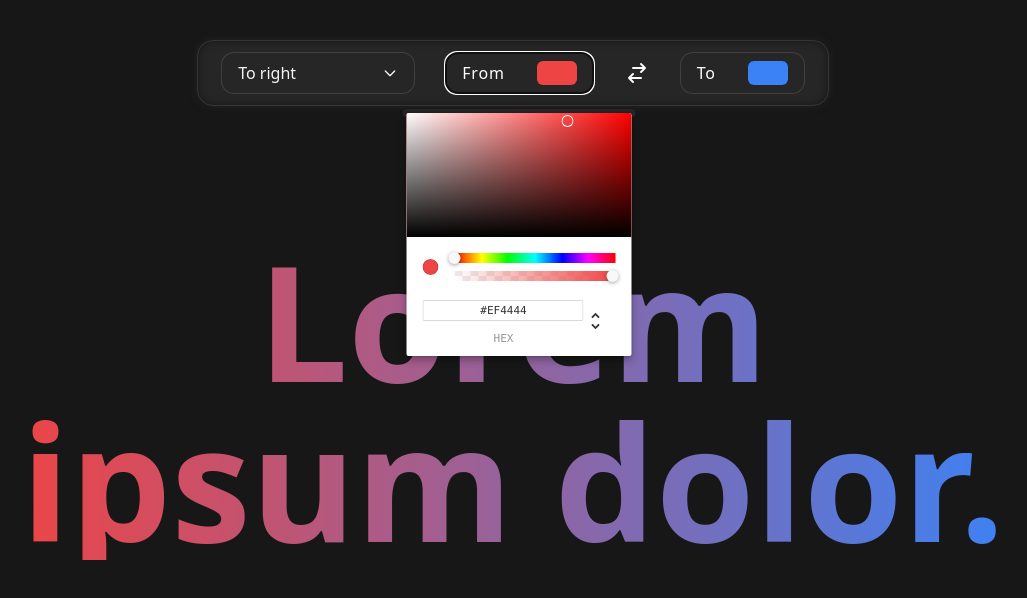
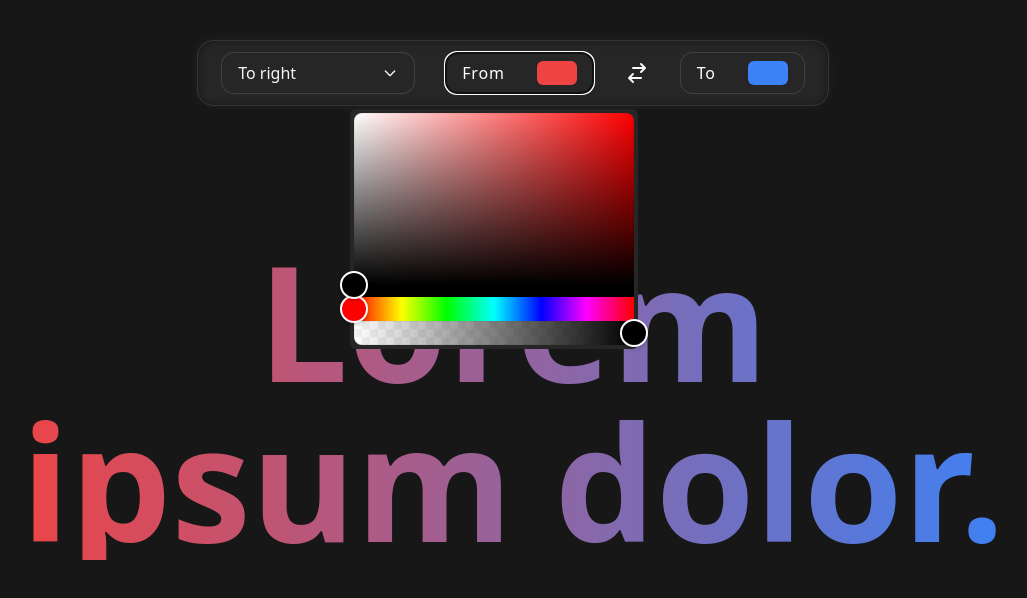
Before and after one commit to kiyov09/tailwind-text-gradient, a Next.js app: page / in a window 1280 px wide. Both pictures are taken after a click on the button "From". Shown: the top 598 px of the page, without its empty margins (127-1154 px from the left). Built offline with nearby package versions, Linux system fonts and the light colour scheme.

Commit message:
New color picker

```diff
--- a/components/generics/ColorPicker.tsx
+++ b/components/generics/ColorPicker.tsx
@@ -1,12 +1,13 @@
-import { ChromePicker } from 'react-color';
-import type { ColorResult, Color } from 'react-color';
+import { RgbaStringColorPicker } from 'react-colorful';
+import type { RgabColor } from 'react-colorful';
 
 import { Popover } from '@headlessui/react';
 import { useEffect, useState } from 'react';
+import { usePopper } from 'react-popper';
 
 export type ColorPickerProps = {
-  color: Color;
-  onChange: (color: Color) => void;
+  color: RgabColor;
+  onChange: (color: RgabColor) => void;
   children?: string;
 };
 
@@ -17,10 +18,9 @@ export default function ColorPicker({
 }: ColorPickerProps) {
   const [color, setColor] = useState(colorProp);
 
-  const onColorChange = (newColor: ColorResult) => {
-    console.log('newColor', newColor);
-    setColor(newColor.hex);
-    onChange(newColor.hex);
+  const onColorChange = (newColor: RgabColor) => {
+    setColor(newColor);
+    onChange(newColor);
   };
 
   useEffect(() => {
@@ -36,13 +36,11 @@ export default function ColorPicker({
           style={{ backgroundColor: `${color}` }}
         ></div>
       </Popover.Button>
-      <Popover.Panel className="absolute left-3/4 bottom-14 w-auto -translate-x-1/2 rounded-md bg-neutral-800 p-1 md:left-1/2 md:top-14">
-        <ChromePicker
-          className="bg-neutral-800"
+      <Popover.Panel className="fixed bottom-16 left-5 mb-4 h-72 w-[calc(100vw-2.5rem)] rounded-md bg-neutral-800 p-1 md:absolute md:left-0 md:top-full md:mt-4 md:h-60 md:w-72 md:-translate-x-1/3">
+        <RgbaStringColorPicker
           color={color}
           onChange={onColorChange}
-          onChangeComplete={console.log}
-          disableAlpha={false}
+          style={{ width: '100%', height: '100%' }}
         />
       </Popover.Panel>
     </Popover>
--- a/package.json
+++ b/package.json
@@ -9,11 +9,14 @@
   "dependencies": {
     "@headlessui/react": "^1.6.4",
     "@heroicons/react": "^1.0.6",
+    "@popperjs/core": "^2.11.5",
     "@types/react-color": "^3.0.6",
     "next": "latest",
     "react": "18.1.0",
     "react-color": "^2.19.3",
-    "react-dom": "18.1.0"
+    "react-colorful": "^5.5.1",
+    "react-dom": "18.1.0",
+    "react-popper": "^2.3.0"
   },
   "devDependencies": {
     "@types/node": "17.0.35",
```
Also changed, not shown: 1 other file (tests, documents, lock files or other folders).
